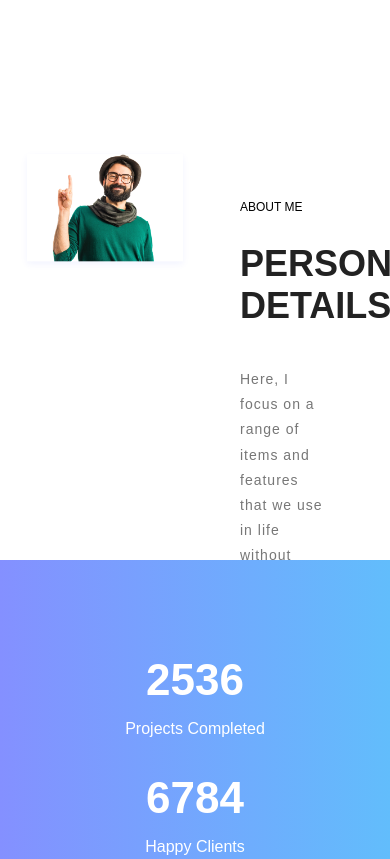
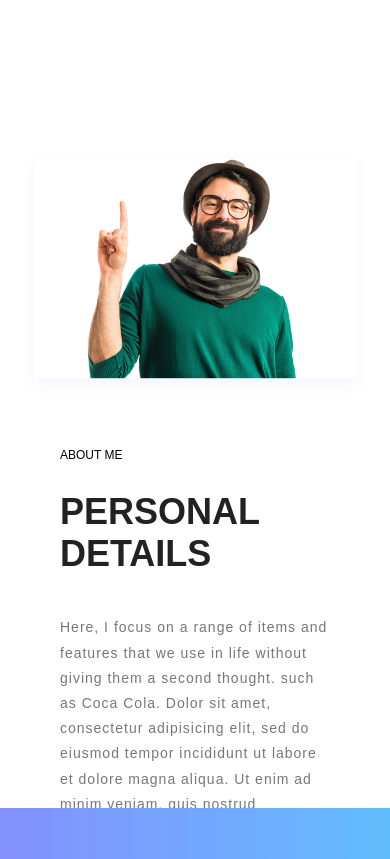
Before and after one commit to front-end-by-rimantas/26-grupe-portfolio-personal, a website with bundled scripts: page index.html in a window 390 px wide. Shown: the top 859 px of the page. Built offline with nearby package versions, Linux system fonts and the light colour scheme.

Commit message:
responsive #6

```diff
--- a/index.html
+++ b/index.html
@@ -22,11 +22,11 @@
 <div class="container">
     <div class="row about-me">
 
-        <div class="col-6">
+        <div class="col-12 col-lg-6">
             <img class="about-me-img" src="./img/about-me.png" alt="Personal details">
         </div>
 
-        <div class="about-me-right col-6 ">
+        <div class="about-me-right col-12 col-lg-6">
                 <a>About me</a>
                 <h2>Personal details</h2>
                 <p class="about-me-paragraph">Here, I focus on a range of items and features that we use in life
```
